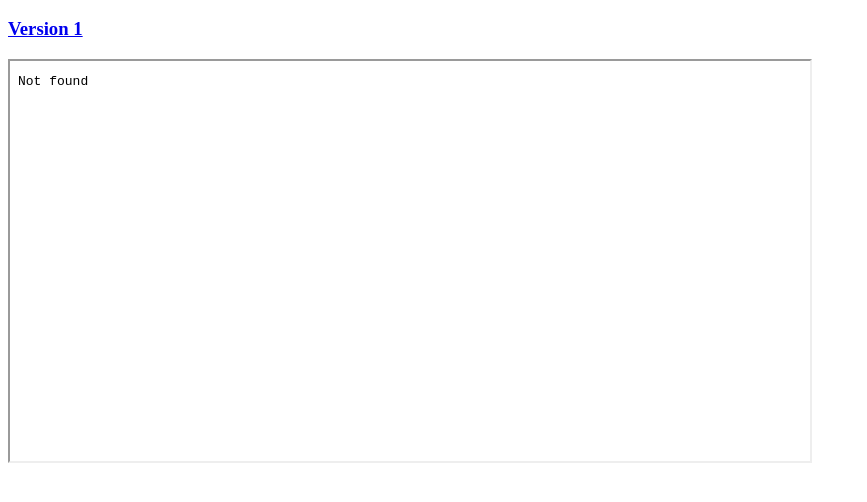
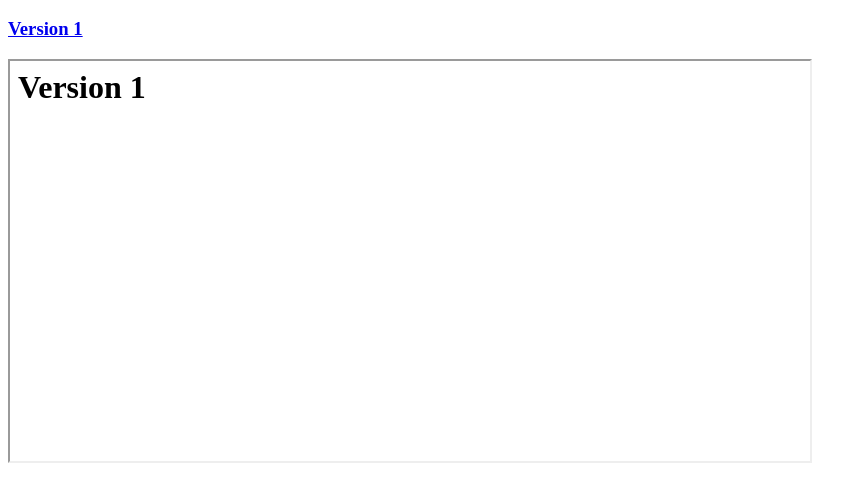
Before and after one commit to hyechung08/INF1339-Project3, a plain HTML site: page docs/index.html in a window 1280 px wide. Shown: the part 48-550 px from the top of the page, without its empty margins (0-867 px from the left). Drawn offline with Linux system fonts and the light colour scheme.

Commit message:
Add files via upload

```diff
--- a/docs/index.html
+++ b/docs/index.html
@@ -4,7 +4,7 @@
 </head>
 <body>
   <h1>Project 3: Iteration</h1>
-    <h3><a href="version01.html">Version 1</a></h3>
-    <iframe src="version01.html" height="400px" width="800px"></iframe>
+    <h3><a href="v01.html">Version 1</a></h3>
+    <iframe src="v01.html" height="400px" width="800px"></iframe>
 </body>
 </html>
--- a/docs/v01.html
+++ b/docs/v01.html
@@ -15,6 +15,7 @@ function compute_and_display () {
 </script>
 </head>
 <body>
+  <h1>Version 1</h1>
 <!-- USER INPUTS A NUMBER -->
 
 <!--BUTTON THAT RUNS "compute_and_display()" -->
```
